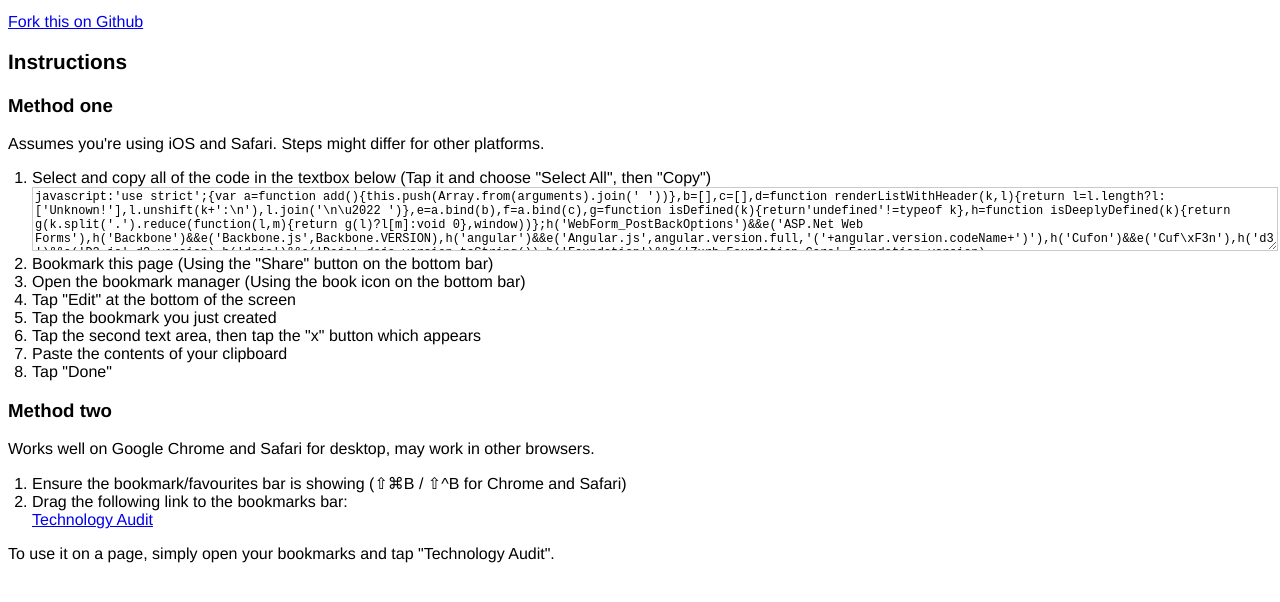
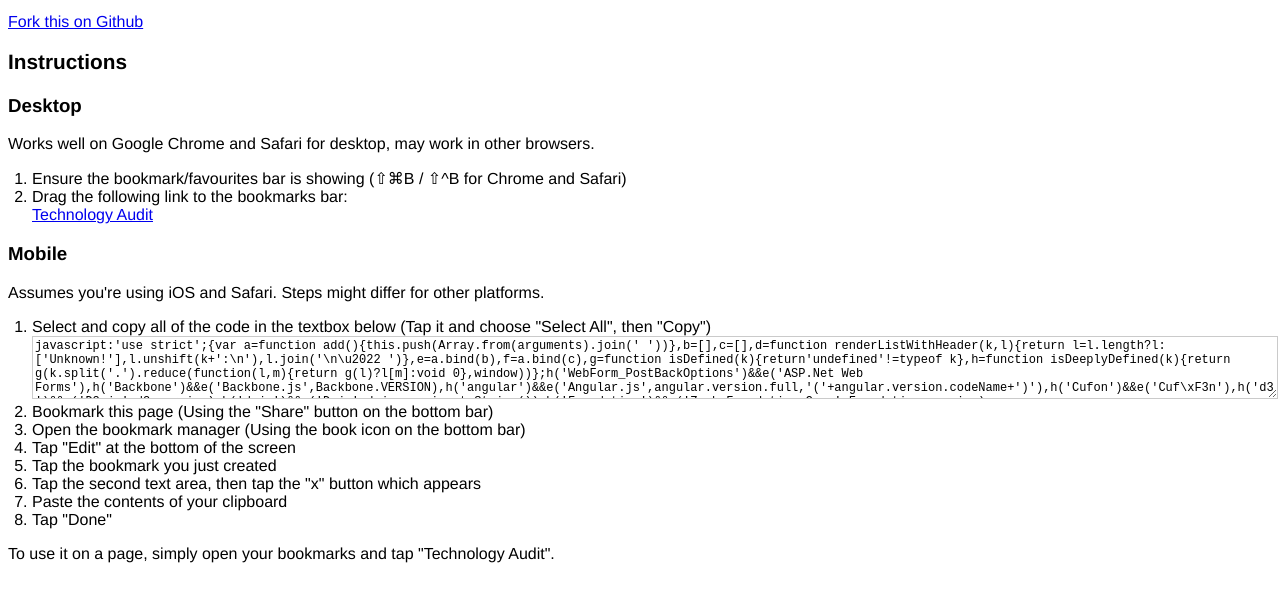
Before and after one commit to ticky/tech-audit-bookmarklet, a website: page docs/index.html in a window 1280 px wide. Shown: the part 56-658 px from the top of the page. Drawn offline with Linux system fonts and the light colour scheme.

Commit message:
Swap order of instructions, prevent clicks

```diff
--- a/docs/index.html
+++ b/docs/index.html
@@ -34,7 +34,16 @@
   <h1>The Technology Audit Bookmarklet</h1>
   <p><a href="https://github.com/ticky/tech-audit-bookmarklet">Fork this on Github</a></p>
   <h2>Instructions</h2>
-  <h3>Method one</h3>
+  <h3>Desktop</h3>
+  <p>Works well on Google Chrome and Safari for desktop, may work in other browsers.</p>
+  <ol>
+    <li>Ensure the bookmark/favourites bar is showing (⇧⌘B / ⇧^B for Chrome and Safari)</li>
+    <li>
+      Drag the following link to the bookmarks bar:<br/>
+      <a href="#" id="bookmarklet-link" onclick="event.preventDefault();alert('You gotta drag, not click!')">Technology Audit</a>
+    </li>
+  </ol>
+  <h3>Mobile</h3>
   <p>Assumes you're using iOS and Safari. Steps might differ for other platforms.</p>
   <ol>
     <li>
@@ -48,15 +57,6 @@
     <li>Tap the second text area, then tap the "x" button which appears</li>
     <li>Paste the contents of your clipboard</li>
     <li>Tap "Done"</li>
-  </ol>
-  <h3>Method two</h3>
-  <p>Works well on Google Chrome and Safari for desktop, may work in other browsers.</p>
-  <ol>
-    <li>Ensure the bookmark/favourites bar is showing (⇧⌘B / ⇧^B for Chrome and Safari)</li>
-    <li>
-      Drag the following link to the bookmarks bar:<br/>
-      <a href="#" id="bookmarklet-link">Technology Audit</a>
-    </li>
   </ol>
 
   <p>To use it on a page, simply open your bookmarks and tap "Technology Audit".</p>
```
